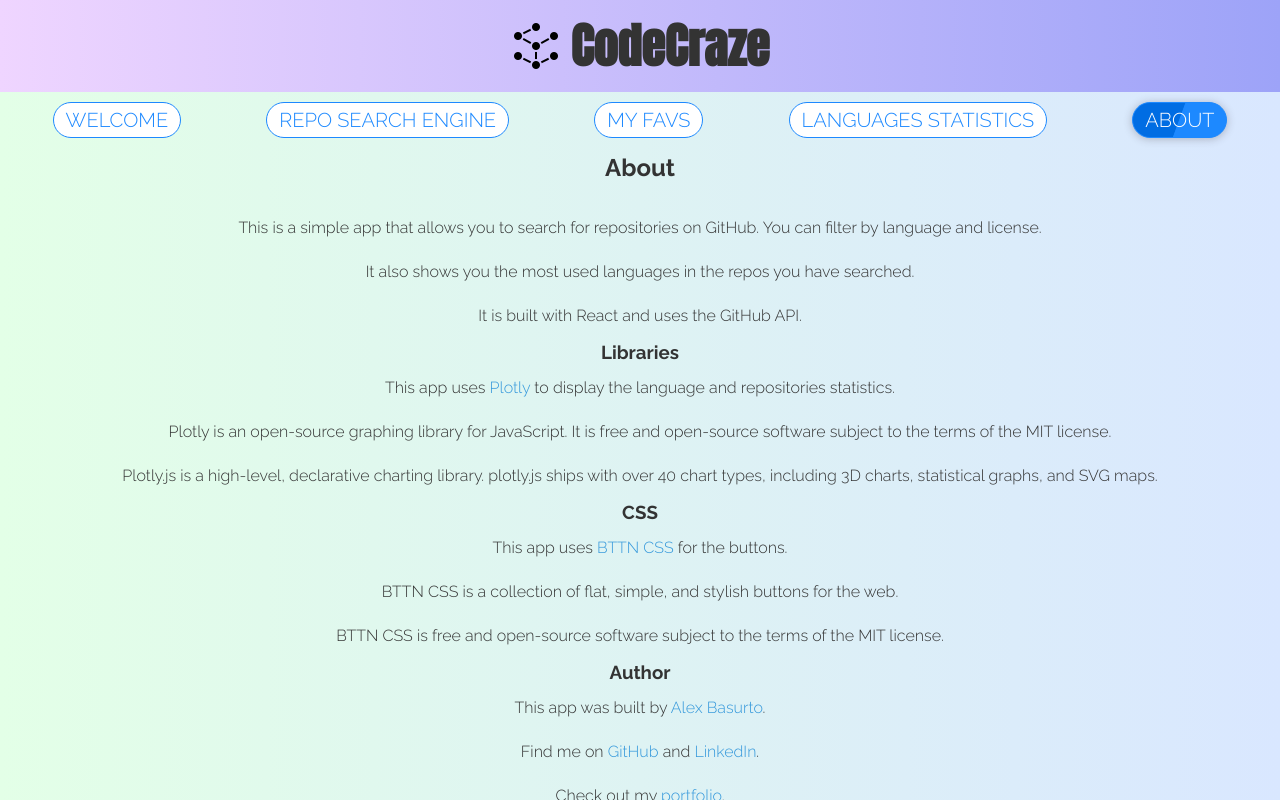
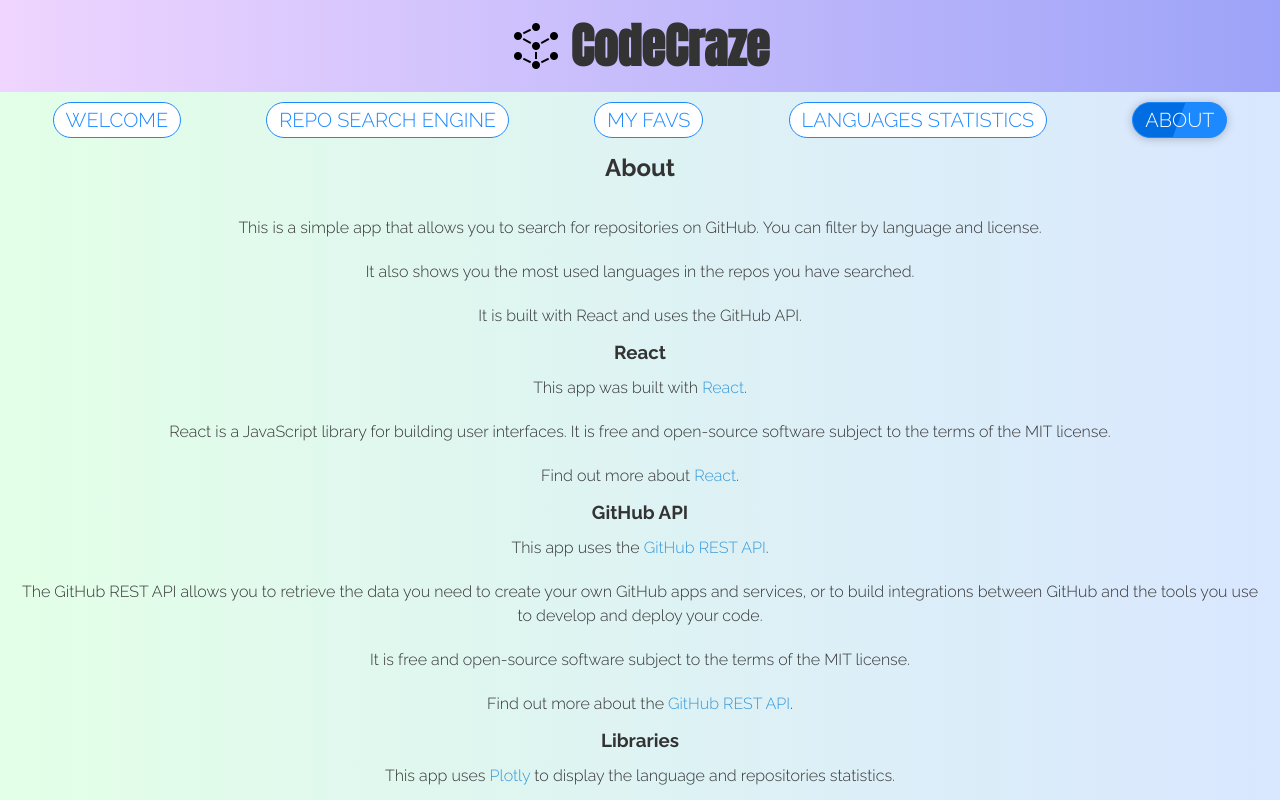
Before and after one commit to alexBasurto/codecraze, a React (Vite) app: page / in a window 1280 px wide. Both pictures are taken after a click on the button "ABOUT". Shown: the top 800 px of the page. Built offline with nearby package versions, Linux system fonts and the light colour scheme.

Commit message:
README.md

```diff
--- a/src/components/AboutComponent.jsx
+++ b/src/components/AboutComponent.jsx
@@ -10,6 +10,17 @@
         <p>This is a simple app that allows you to search for repositories on GitHub. You can filter by language and license.</p>
         <p>It also shows you the most used languages in the repos you have searched.</p>
         <p>It is built with React and uses the GitHub API.</p>
+
+        <h3>React</h3>
+        <p>This app was built with <a href="https://reactjs.org/">React</a>.</p>
+        <p>React is a JavaScript library for building user interfaces. It is free and open-source software subject to the terms of the MIT license.</p>
+        <p>Find out more about <a href="https://reactjs.org/">React</a>.</p>
+
+        <h3>GitHub API</h3>
+        <p>This app uses the <a href="https://docs.github.com/en/rest">GitHub REST API</a>.</p>
+        <p>The GitHub REST API allows you to retrieve the data you need to create your own GitHub apps and services, or to build integrations between GitHub and the tools you use to develop and deploy your code.</p>
+        <p>It is free and open-source software subject to the terms of the MIT license.</p>
+        <p>Find out more about the <a href="https://docs.github.com/en/rest">GitHub REST API</a>.</p>
 
         <h3>Libraries</h3>
         <p>This app uses <a href="https://plotly.com/javascript/react/">Plotly </a> to display the language and repositories statistics.</p>
```
Also changed, not shown: 3 other files (tests, documents, lock files or other folders).
